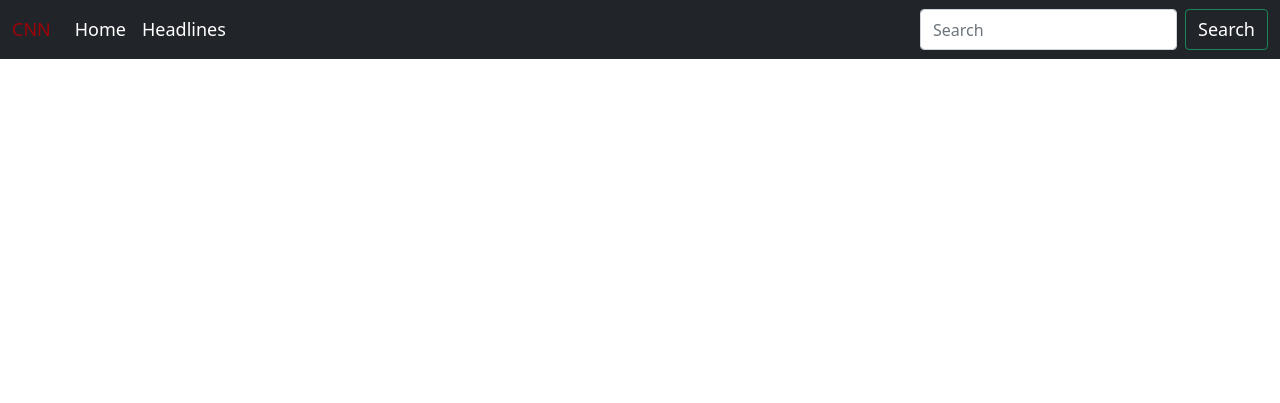
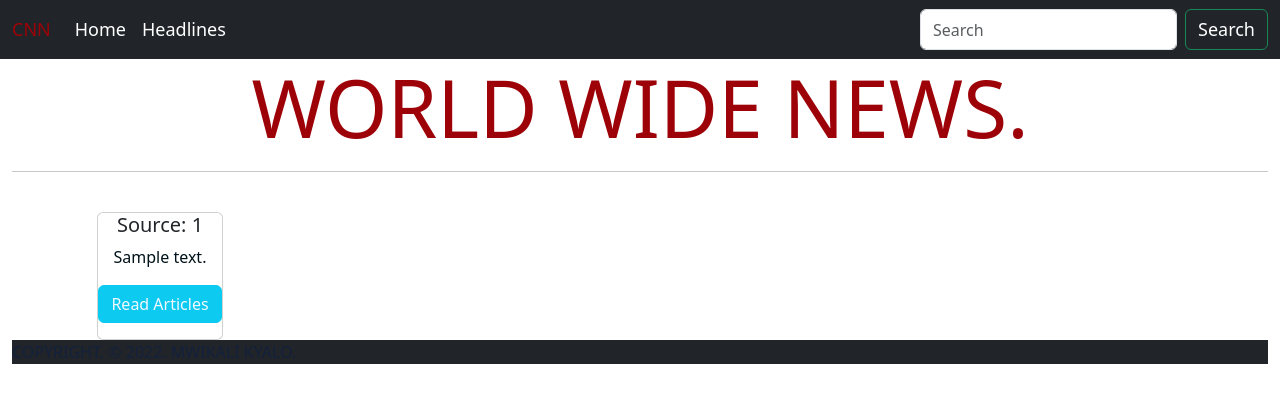
Before and after one commit to mwikalikyalo/news-API, a Flask app: template app/templates/news.html in a window 1280 px wide. Shown: the top 403 px of the page. Run offline with Flask 2, Linux system fonts and the light colour scheme; the template is opened without the code that fills it: most values are stand-ins (such as "Sample title", 1, 10 or a date in 2020); some libraries are stand-ins or nearby versions.

Commit message:
Add articles

```diff
--- a/app/templates/base.html
+++ b/app/templates/base.html
@@ -1,4 +1,31 @@
-<!-- Navbar block  -->
 {% block navbar %}
 {% include 'navbar.html' %}
 {% endblock %}
+
+{% block styles%}
+  {{ super() }}
+  <link
+    href="https://cdn.jsdelivr.net/npm/bootstrap@5.0.2/dist/css/bootstrap.min.css" rel="stylesheet"
+    integrity="sha384-EVSTQN3/azprG1Anm3QDgpJLIm9Nao0Yz1ztcQTwFspd3yD65VohhpuuCOmLASjC" crossorigin="anonymous"/>
+{% endblock %}
+
+{% block content %}
+<div class="container-fluid mb-20">
+    <h2 class="text-center mt-50 p-20" style="color: #9d0208; font-weight: 800; font-size: 7em;"><span>CNN</span></h2>
+    <hr>
+    <div class="row">
+        {% for new in news %}
+            <div class="col-md-3 d-flex justify-content-center">
+                <div class="card">
+                    <div class="card-body">
+                        <a href="/source/{{ news.id }}" target="_blank" style="color: #f94144;">
+                            <h4 class="card-title" style="color: #f94144;">{{ news.name }}</h4>
+                        </a>
+                        <p class="card-text" style="color: #001219;">{{news.description | truncate(100)}}</p>
+                    </div>
+                  </div>
+            </div>
+        {% endfor %}
+    </div>
+</div>
+{% endblock %}
--- a/app/templates/fourOwfour.html
+++ b/app/templates/fourOwfour.html
@@ -1,5 +1,5 @@
 {% extends 'base.html'%}
 
 {% block content %}
-    <h1>We seem to be having some trouble finding that page!</h1>
+<h1>We seem to be having some trouble finding that page!</h1>
 {% endblock %}
--- a/app/templates/index.html
+++ b/app/templates/index.html
@@ -1,64 +1 @@
 {% extends 'base.html' %}
-{% import 'macro.html' as macro %}
-
-{% block styles %}
-    {{ super() }}
-    <link href="https://cdn.jsdelivr.net/npm/bootstrap@5.0.2/dist/css/bootstrap.min.css" rel="stylesheet" integrity="sha384-EVSTQN3/azprG1Anm3QDgpJLIm9Nao0Yz1ztcQTwFspd3yD65VohhpuuCOmLASjC" crossorigin="anonymous">
-{% endblock %}
-
-{% block content %}
-    <div class="container">
-        <div>
-            <h2 style="color: #9d0208; text-align: center; font-size: 7em; font-weight: 800;">CNN</h2>
-        </div>
-        <div class="col-xs-12 col-sm-12 col-md-12 col-lg-12" style="padding-bottom: 50px" id="now">
-            <!-- General News -->
-            <h3 style="color: #005f73;" id="try">General News</h3>
-            <hr />
-            <div class="is-flex" style="display: flex; flex-wrap: wrap">{{macro.displayNewsList(general)}}</div>
-        </div>
-
-        <div class="col-xs-12 col-sm-12 col-md-12 col-lg-12" style=" padding-bottom: 50px">
-            <!-- Business News -->
-            <h3 style="color: #005f73;">Business News</h3>
-            <hr />
-            <div class="is-flex" style="display: flex; flex-wrap: wrap">{{macro.displayNewsList(business)}}</div>
-        </div>
-
-        <div class="col-xs-12 col-sm-12 col-md-12 col-lg-12" style="padding-bottom: 50px">
-            <!-- Technology News -->
-            <h3 style="color: #005f73;"> Technology News</h3>
-            <hr />
-            <div class="is-flex" style="display: flex; flex-wrap: wrap">{{macro.displayNewsList(technology)}}</div>
-        </div>
-
-        <div class="col-xs-12 col-sm-12 col-md-12 col-lg-12" style="background: #fbfcfc; padding-bottom: 50px">
-            <!-- Sports News -->
-            <h3 style="color: #005f73;">Sports News</h3>
-            <hr />
-            <div class="is-flex" style="display: flex; flex-wrap: wrap">{{macro.displayNewsList(sports)}}</div>
-        </div>
-
-        <div class="col-xs-12 col-sm-12 col-md-12 col-lg-12" style="padding-bottom: 50px">
-            <!-- Entertainment News -->
-            <h3 style="color: #005f73;">Entertainment News</h3>
-            <hr />
-            <div class="is-flex" style="display: flex; flex-wrap: wrap">{{macro.displayNewsList(entertainment)}}</div>
-        </div>
-
-        <div class="col-xs-12 col-sm-12 col-md-12 col-lg-12" style="background: #fbfcfc; padding-bottom: 50px">
-            <!-- Health News -->
-            <h3 style="color: #005f73;">Health News</h3>
-            <hr />
-            <div class="is-flex" style="display: flex; flex-wrap: wrap">{{macro.displayNewsList(health)}}</div>
-        </div>
-
-        <div class="col-xs-12 col-sm-12 col-md-12 col-lg-12" style="padding-bottom: 50px">
-            <!-- Science News -->
-            <h3 style="color: #005f73;">Science News</h3>
-            <hr />
-            <div class="is-flex" style="display: flex; flex-wrap: wrap">{{macro.displayNewsList(science)}}</div>
-        </div>
-    </div>
-
-{% endblock %}
--- a/app/templates/macro.html
+++ /dev/null
@@ -1,10 +0,0 @@
-{% macro displayNewsList(news_list) %}
-    {% for news in news_list %}
-        <div class="col-sm-4 source-card" id="shadow">
-        <h3>{{news.name}}</h3>
-        <p>{{news.description}}</p>
-        <a href="/articles/{{news.id}}" class="btn btn-success btn-sm" style="background-color: green" >
-            Viewing news sources from {{new.id}}</a>
-        </div>
-    {% endfor %}
-{% endmacro %}
--- a/app/templates/news.html
+++ b/app/templates/news.html
@@ -1,22 +1,32 @@
-{% extends 'index.html' %}
-{% block navbar %}
-{% include 'navbar.html' %}
+{% extends 'base.html' %}
+
+{% block styles %}
+    <link rel="stylesheet" href="{{url_for('static',filename='css/bootstrap.css')}}">
 {% endblock %}
 
-<!-- Content block -->
 {% block content %}
 <div class="container-fluid">
-    <h3 class="text-center m-30 p-20"><span>SOURCE: {{id|upper()}}</span></h3>
+    <h3 class="text-center m-30 p-20" style="color: #9d0208; font-size: 5em;"><span>WORLD WIDE NEWS.</span></h3>
+    <hr>
+    <br>
     <div class="row">
-        {% for new in news %}
-            <img src={{new.urlToImage}} class="card-img-top" alt="...">
-            <div class="card-body" >
-                <h5 class="card-title">{{new.title}}</h5>
-                <p class="card-text">{{new.description}}</p>
-                <a href={{new.url}} target="_blank" class="btn btn-primary">Read More</a>
-                <p id="published">Published-At: {{new.publishedAt}}</p>
+    {% for article in article %}
+        <div class="col-lg-3 col-md-4 col-sm-4 d-flex justify-content-center">
+            <div class="card text-center">
+                <!-- <div class="card-body"> -->
+                    <h5 class="card-title">Source: {{ article.id }}</h5>
+                    <div class="card-text mb-3">
+                        <p style="color: #001219;">{{article.description}}</p>
+                        <button type="button" class="btn btn-info">
+                            <a href="{{ article.url }}" target="_blank" style="text-decoration: none; color: aliceblue;">Read Articles</a></button>
+                    </div>
+                <!-- </div> -->
             </div>
-        {% endfor %}
+        </div>
+    {% endfor %}
+    </div>
+    <div class="footer bg-dark justify-content-center center">
+        <p class="copyright" style="color: #14213d;">COPYRIGHT. &copy; 2022. MWIKALI KYALO.</p>
     </div>
 </div>
 {% endblock %}
--- a/config.py
+++ b/config.py
@@ -4,19 +4,18 @@
     '''
     General configuration parent class
     '''
-    NEWS_API_BASE_URL ='https://newsapi.org/v2/everything?q=technology&apiKey=NEWS_API_KEY'
+    NEWS_API_BASE_URL = "https://newsapi.org/v2/top-headlines/sources?category={}&apiKey={}"
     NEWS_API_KEY = os.environ.get('NEWS_API_KEY')
+    ARTICLE_URL = "https://newsapi.org/v2/top-headlines/sources?apiKey={}"
     SECRET_KEY= 'KABABA'
 
 class ProdConfig(Config):
     '''
     Production  configuration child class
-
     Args:
         Config: The parent configuration class with General configuration settings
     '''
     pass
-
 
 class DevConfig(Config):
     '''
```
Also changed, not shown: app/main/views.py (+17 -16 lines), app/news.py (+19 -19 lines), app/request.py (+18 -32 lines), app/templates/navbar.html (line endings or trailing spaces), 2 other files.
